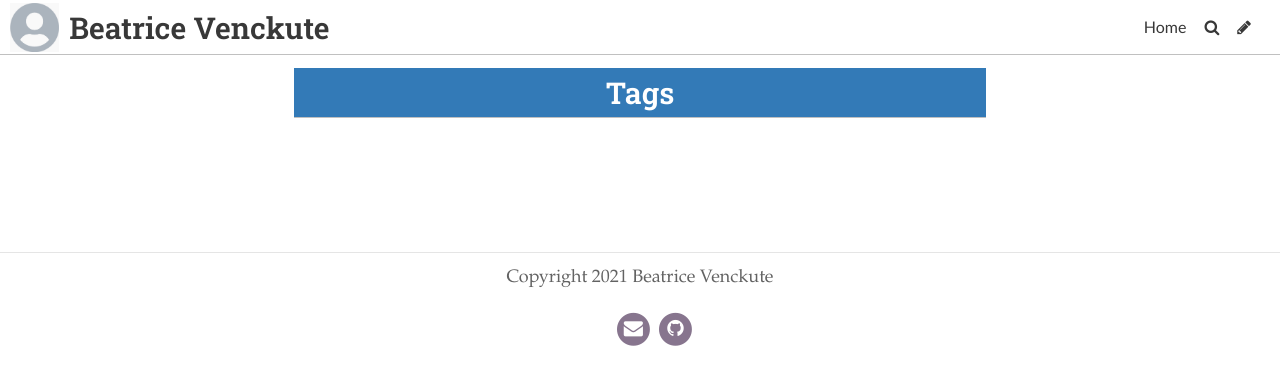
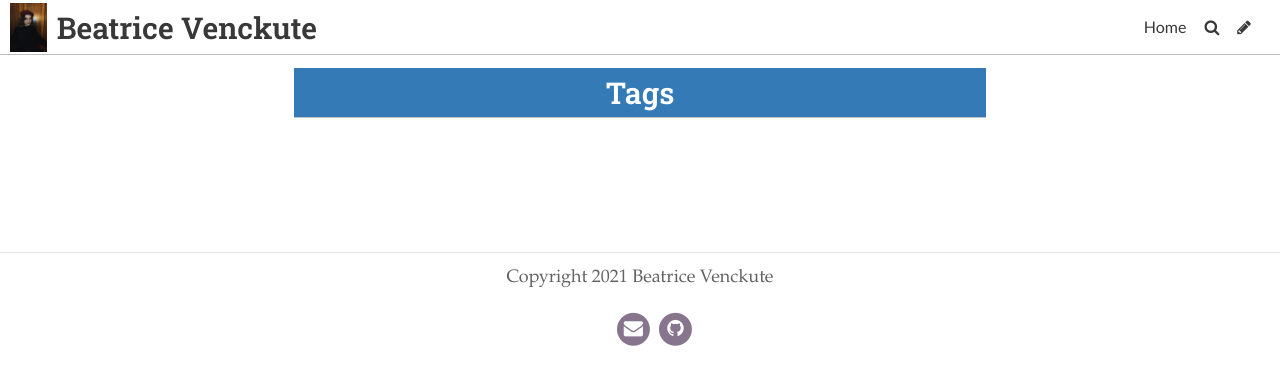
Before and after one commit to BeatriceVenckute/mybrookesblog, a Jekyll site: the page built from pages/tags.md, in a window 1280 px wide. Shown: the top 385 px of the page. Built offline with Jekyll 4.4.1, drawn with Linux system fonts in a browser that asks for light colours; some web fonts are replaced.

Commit message:
Update Settings “general”

```diff
--- a/_data/settings.yml
+++ b/_data/settings.yml
@@ -6,7 +6,7 @@ header_text: Hungry Types
 header_text_color: "#ffffff"
 bannerheight: 20vmax
 navbarheight: 55px
-logo: /uploads/logo.jpg
+logo: ../uploads/2020-12-12-19_49_50.781-0200_mh1.jpg
 favicon: ../uploads/2020-12-12-19_49_50.781-0200_mh1.jpg
 gridlayout: false
 fixednavbar: false
```
